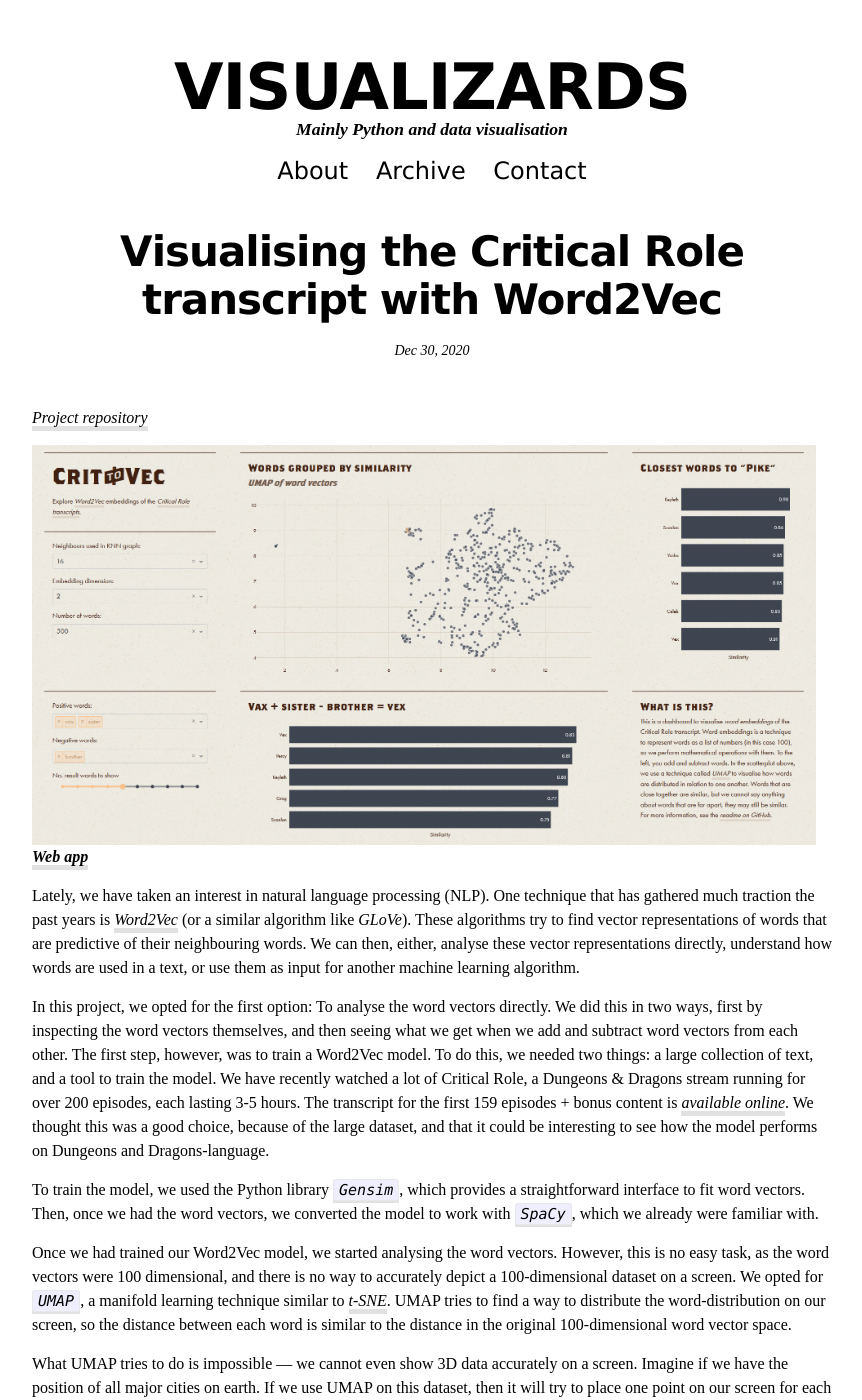
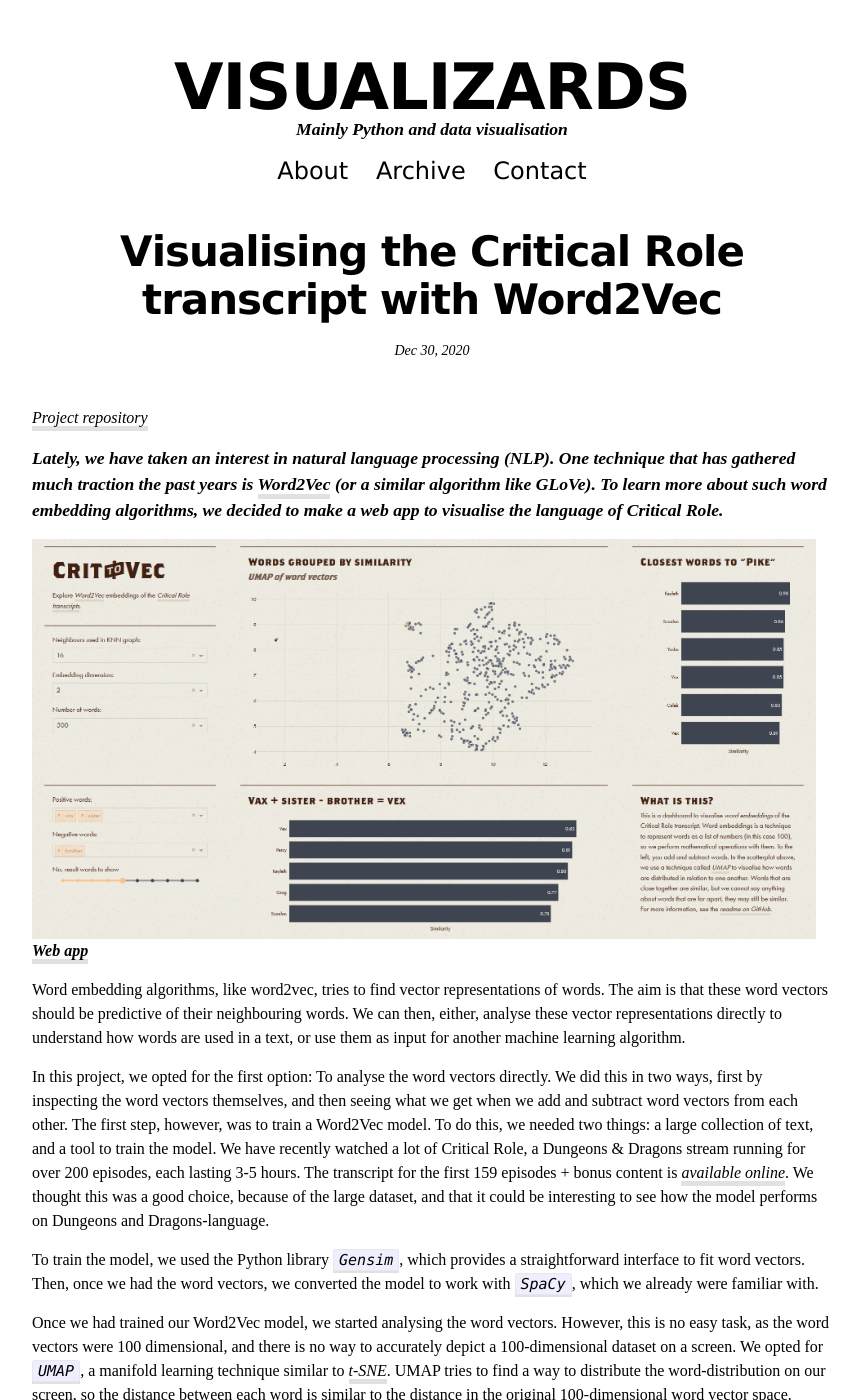
Before and after one commit to visualizards/visualizards.github.io, a Jekyll site: the page built from _posts/2020-12-30-crit2vec.md, in a window 1280 px wide and 1400 px high. Shown: the whole window, without its empty margins (208-1070 px from the left). Built offline with Jekyll 4.4.1, drawn with Linux system fonts in a browser that asks for light colours; some web fonts are replaced; comment, search, counter and statistics services are not loaded.

```diff
--- a/_posts/2020-12-30-crit2vec.md
+++ b/_posts/2020-12-30-crit2vec.md
@@ -4,11 +4,13 @@ layout: post
 categories: [Python]
 repo: "https://github.com/MarieRoald/crit2vec"
 description: "With our interest for NLP growing, we decided to make a web app to visualise the transcript of Critical Role"
+ingress: >
+    Lately, we have taken an interest in natural language processing (NLP). One technique that has gathered much traction the past years is <a href="http://jalammar.github.io/illustrated-word2vec/">Word2Vec</a> (or a similar algorithm like GLoVe). To learn more about such word embedding algorithms, we decided to make a web app to visualise the language of Critical Role.
 ---
-<a href="https://crit2vec.herokuapp.com"><img src="/assets/images/20-12-30-crit2vec/screenshot.png" height="400px"></a><br />
-**[Web app](https://crit2vec.herokuapp.com)**
+<a href="http://crit2vec.visualizards.com"><img src="/assets/images/20-12-30-crit2vec/screenshot.png" height="400px"></a><br />
+**[Web app](http://crit2vec.visualizards.com)**
 
-Lately, we have taken an interest in natural language processing (NLP). One technique that has gathered much traction the past years is *[Word2Vec](http://jalammar.github.io/illustrated-word2vec/)* (or a similar algorithm like *GLoVe*). These algorithms try to find vector representations of words that are predictive of their neighbouring words. We can then, either, analyse these vector representations directly, understand how words are used in a text, or use them as input for another machine learning algorithm.
+Word embedding algorithms, like word2vec, tries to find vector representations of words. The aim is that these word vectors should be predictive of their neighbouring words. We can then, either, analyse these vector representations directly to understand how words are used in a text, or use them as input for another machine learning algorithm.
 
 In this project, we opted for the first option: To analyse the word vectors directly. We did this in two ways, first by inspecting the word vectors themselves, and then seeing what we get when we add and subtract word vectors from each other. The first step, however, was to train a Word2Vec model. To do this, we needed two things: a large collection of text, and a tool to train the model. We have recently watched a lot of Critical Role, a Dungeons & Dragons stream running for over 200 episodes, each lasting 3-5 hours. The transcript for the first 159 episodes + bonus content is [available online](https://crtranscript.tumblr.com/transcripts). We thought this was a good choice, because of the large dataset, and that it could be interesting to see how the model performs on Dungeons and Dragons-language.
 
```
Also changed, not shown: _posts/2020-06-13-teaching-a-large-course.md (+1 -1 lines), _posts/2020-12-25-apartment-hunt.md (+2 -2 lines), _posts/2020-12-26-news-haiku.md (+3 -3 lines), _posts/2020-12-31-song-vectors.md (+8 -7 lines).
